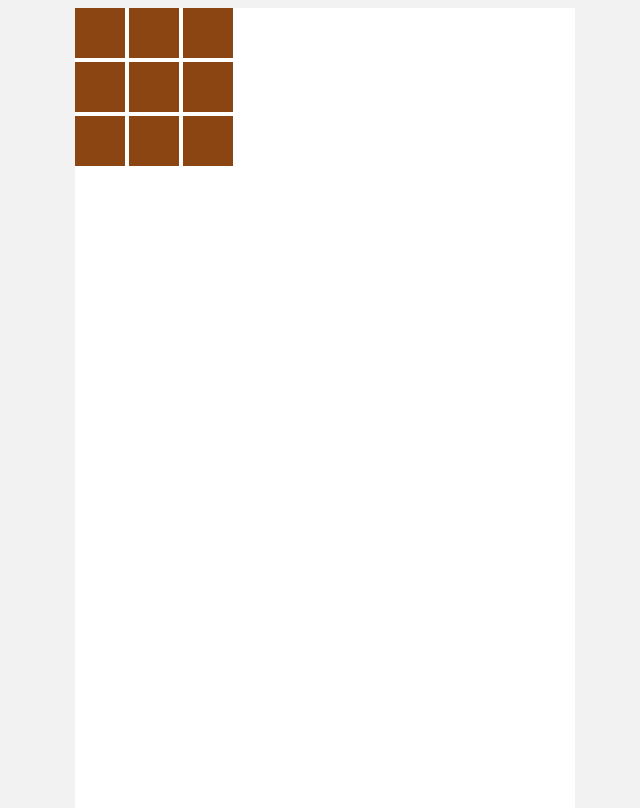
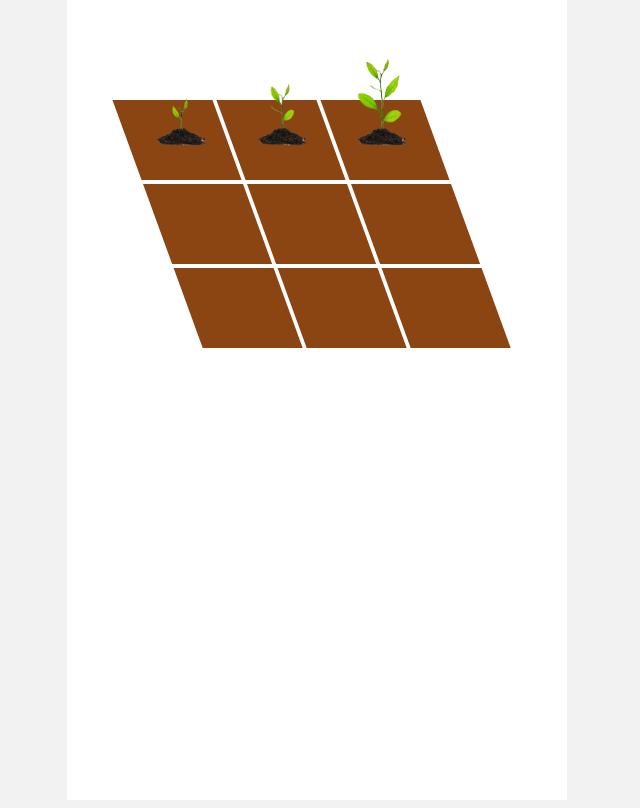
Before and after one commit to Gauthierflichy/PlanToGether, a plain HTML site: page index.html in a window 1280 px wide. Shown: the whole page, without its empty margins (323-963 px from the left). Drawn offline with Linux system fonts and the light colour scheme.

Commit message:
première ligne de planteés

```diff
--- a/index.html
+++ b/index.html
@@ -11,17 +11,32 @@
 <div class="mobile">
     <div class="potager">
         <div class="ligne1">
-            <div class="col1"></div>
-            <div class="col2"></div>
-            <div class="col3"></div>
+            <div class="col1">
+                <div class="img_reset">
+                <img width="50" src="img/plant1.png" alt="plant">
+                </div>
+            </div>
+            <div class="col2">
+
+            </div>
+            <div class="col3">
+            </div>
         </div>
         <div class="ligne2">
-            <div class="col1"></div>
+            <div class="col1">
+                <div class="img_reset">
+                    <img width="50" src="img/plant2.png" alt="plant">
+                </div>
+            </div>
             <div class="col2"></div>
             <div class="col3"></div>
         </div>
         <div class="ligne3">
-            <div class="col1"></div>
+            <div class="col1">
+                <div class="img_reset">
+                    <img width="50" src="img/plant3.png" alt="plant">
+                </div>
+            </div>
             <div class="col2"></div>
             <div class="col3"></div>
         </div>
--- a/style.css
+++ b/style.css
@@ -2,6 +2,7 @@ html{
     height:100%;
 }
 body{
+    margin: 0;
     width: 100%;
     height: 100%;
     background: rgba(211, 211, 211, 0.29);
@@ -13,18 +14,34 @@ body{
     max-width:500px;
     height: 100%;
     background: #fff;
+    /*text-align: center;*/
+}
+
+.potager{
+    margin-left:60px;
 }
 
 .ligne1, .ligne2, .ligne3{
+
+    margin-top:100px;
     background: saddlebrown;
-    width: 50px;
-    height:50px;
+    width: 100px;
+    height:80px;
+    display: inline-block;
+    transform: skew(20deg);
+}
+.col1, .col2, .col3{
+    background: saddlebrown;
+    width: 100px;
+    height:80px;
     display: inline-block;
 }
-.col1, .col2, .col3{
 
-    background: saddlebrown;
-    width: 50px;
-    height:50px;
-    display: inline-block;
+.img_reset{
+    transform: skew(-20deg);
+    text-align: right;
+    position: absolute;
+    bottom:0;
+    margin-bottom:30px;
+    margin-left: 35px;
 }
```
Also changed, not shown: img/plant1.png (added), img/plant2.png (added), img/plant3.png (added).
